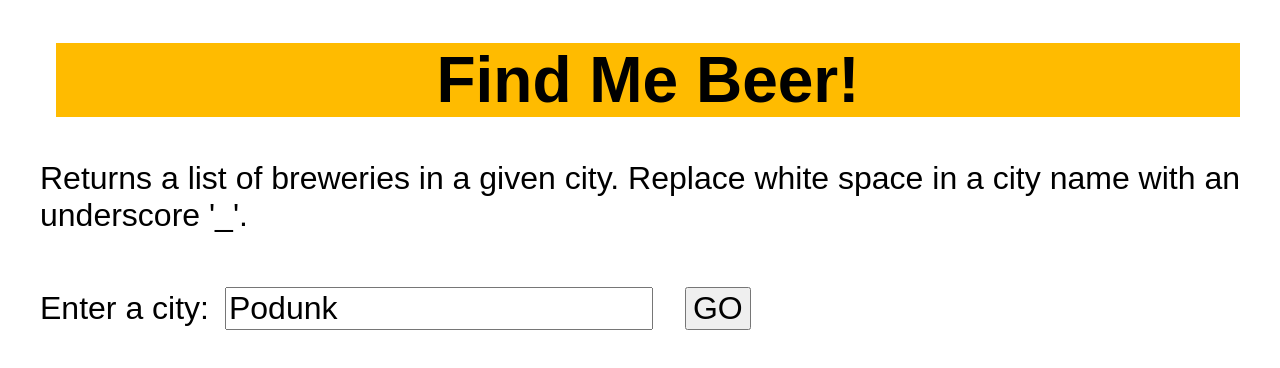
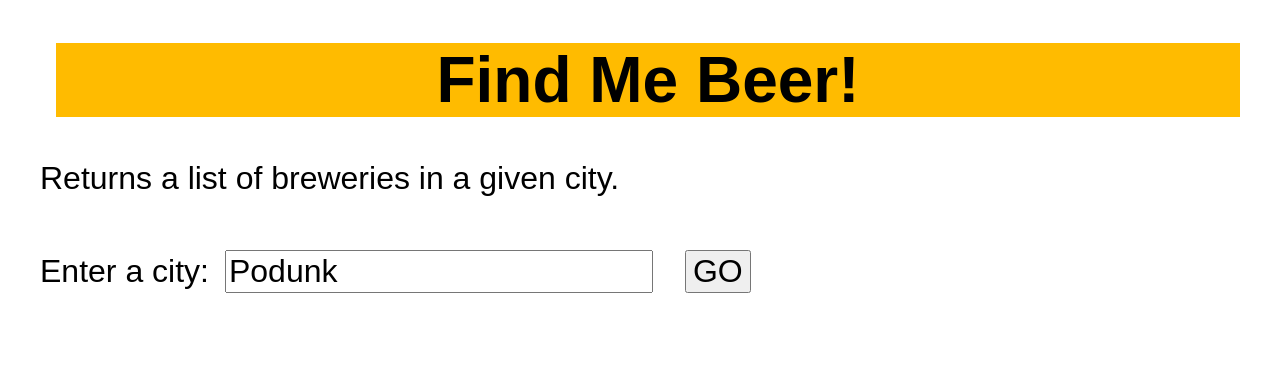
Before and after one commit to MStewGT/FindMeBeer, a React (Create React App) app: page / in a window 1280 px wide. Shown: the top 368 px of the page. Built offline with nearby package versions, Linux system fonts and the light colour scheme.

Commit message:
update directions to rem ref to char replacement

```diff
--- a/src/App.js
+++ b/src/App.js
@@ -38,7 +38,7 @@ function App() {
         <div class="header">
           <h1>Find Me Beer!</h1>
         </div>
-          Returns a list of breweries in a given city. Replace white space in a city name with an underscore '_'.
+          Returns a list of breweries in a given city.
           <br></br>
           <br></br>
           <form onSubmit={formSubmitted}>
```
Also changed, not shown: 1 other file (tests, documents, lock files or other folders).
